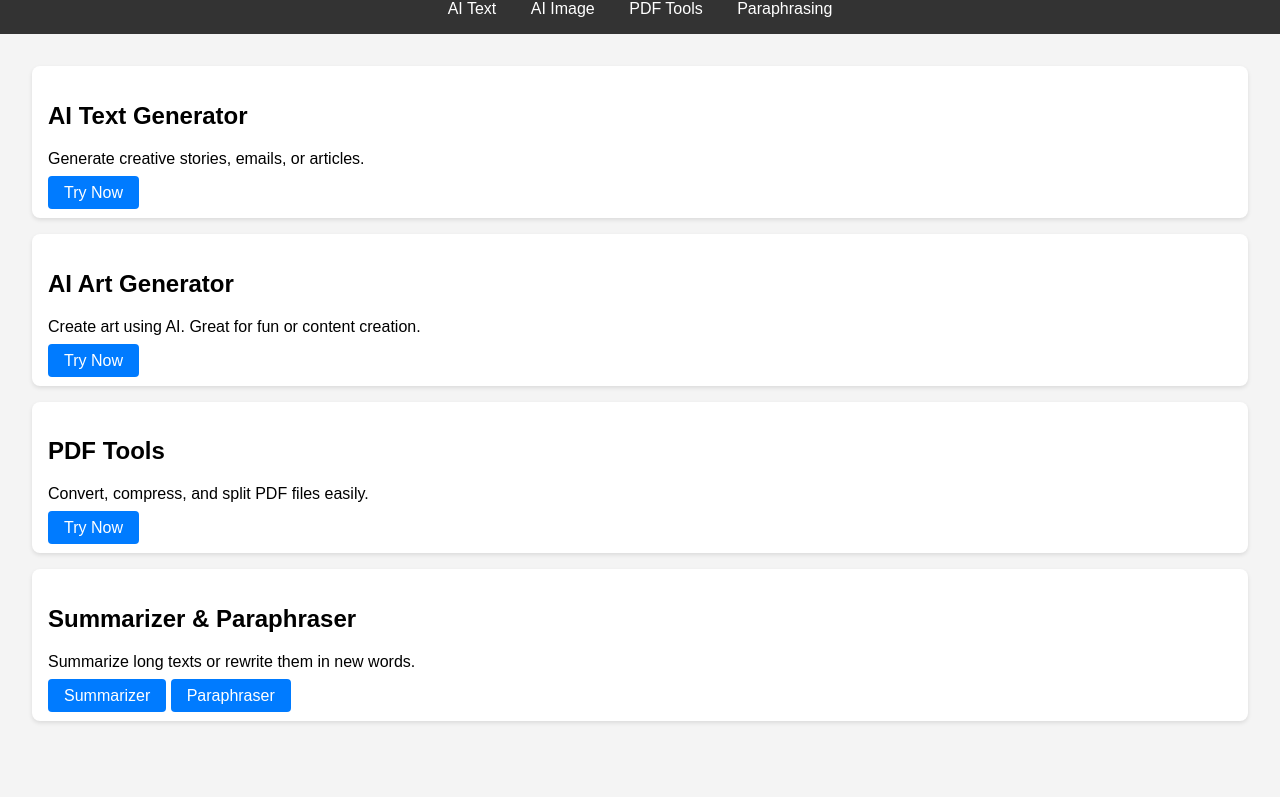
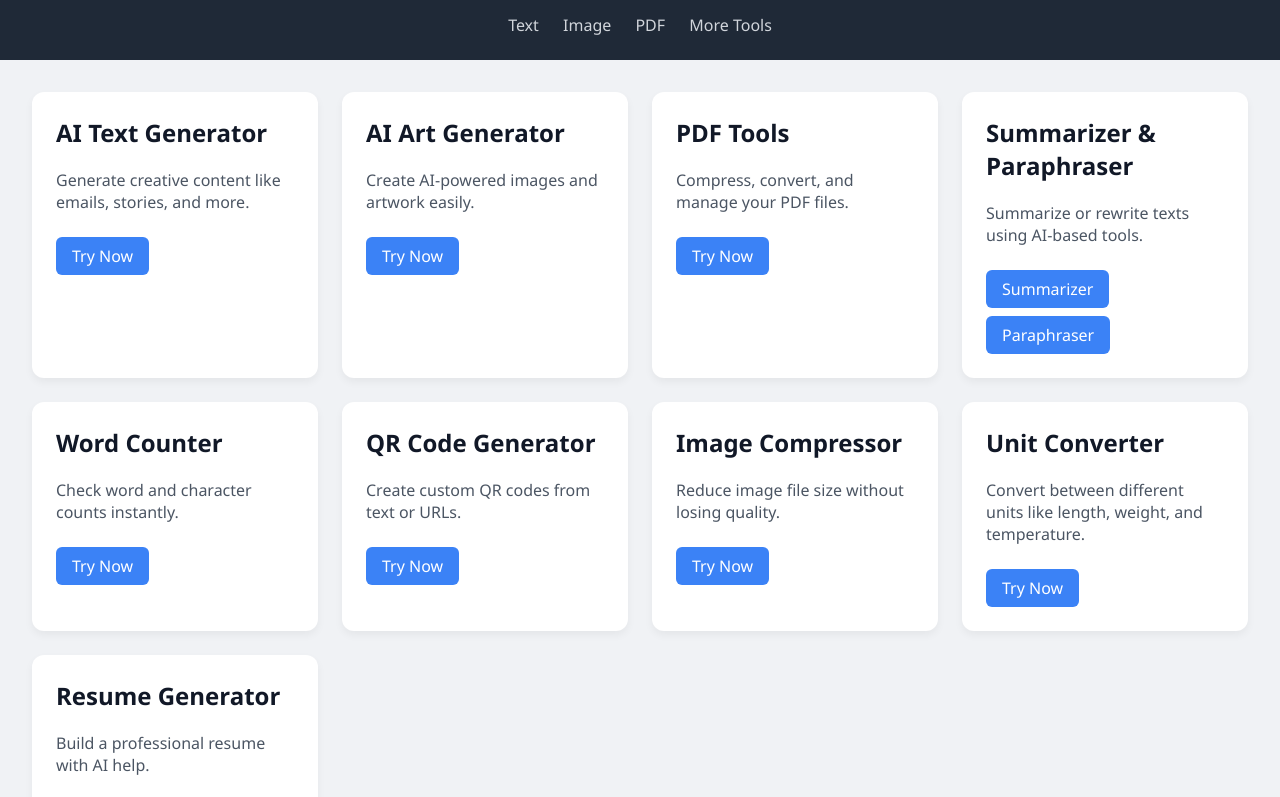
Before and after one commit to MrYuzo/ai-tools-site, a plain HTML site: page index.html in a window 1280 px wide. Shown: the part 96-893 px from the top of the page. Drawn offline with Linux system fonts and the light colour scheme.

Commit message:
Update index.html

```diff
--- a/index.html
+++ b/index.html
@@ -5,56 +5,97 @@
   <meta name="viewport" content="width=device-width, initial-scale=1.0" />
   <title>AI Tools Hub</title>
   <style>
-    body { font-family: Arial, sans-serif; background: #f4f4f4; margin: 0; padding: 0; }
-    header { background: #333; color: #fff; padding: 1rem 2rem; text-align: center; }
-    nav a { margin: 0 15px; color: #fff; text-decoration: none; }
-    .container { padding: 2rem; }
-    .tool { background: #fff; padding: 1rem; margin-bottom: 1rem; border-radius: 8px; box-shadow: 0 2px 4px rgba(0,0,0,0.1); }
-    footer { text-align: center; padding: 1rem; background: #333; color: #fff; margin-top: 2rem; }
-    a.button { background: #007BFF; color: white; padding: 0.5rem 1rem; text-decoration: none; border-radius: 4px; }
-    a.button:hover { background: #0056b3; }
+    body { font-family: 'Segoe UI', sans-serif; background: #f0f2f5; margin: 0; padding: 0; }
+    header { background: #1f2937; color: white; padding: 1.5rem 2rem; text-align: center; }
+    nav a { margin: 0 10px; color: #d1d5db; text-decoration: none; font-weight: 500; }
+    nav a:hover { color: #fff; }
+    .container { display: grid; grid-template-columns: repeat(auto-fit, minmax(250px, 1fr)); gap: 1.5rem; padding: 2rem; }
+    .tool { background: white; padding: 1.5rem; border-radius: 12px; box-shadow: 0 4px 8px rgba(0,0,0,0.05); }
+    .tool h2 { margin-top: 0; color: #111827; }
+    .tool p { color: #4b5563; }
+    a.button {
+      display: inline-block;
+      background: #3b82f6;
+      color: white;
+      padding: 0.5rem 1rem;
+      text-decoration: none;
+      border-radius: 6px;
+      margin-top: 0.5rem;
+    }
+    a.button:hover { background: #2563eb; }
+    footer { text-align: center; padding: 1rem; background: #1f2937; color: #d1d5db; margin-top: 2rem; }
   </style>
 </head>
 <body>
   <header>
     <h1>AI Tools Hub</h1>
     <nav>
-      <a href="#text">AI Text</a>
-      <a href="#image">AI Image</a>
-      <a href="#file">PDF Tools</a>
-      <a href="#summary">Paraphrasing</a>
+      <a href="#text">Text</a>
+      <a href="#image">Image</a>
+      <a href="#file">PDF</a>
+      <a href="#extra">More Tools</a>
     </nav>
   </header>
 
   <div class="container">
     <section id="text" class="tool">
       <h2>AI Text Generator</h2>
-      <p>Generate creative stories, emails, or articles.</p>
+      <p>Generate creative content like emails, stories, and more.</p>
       <a class="button" href="https://huggingface.co/spaces/yuntian-deng/ChatGPT" target="_blank">Try Now</a>
     </section>
 
     <section id="image" class="tool">
       <h2>AI Art Generator</h2>
-      <p>Create art using AI. Great for fun or content creation.</p>
+      <p>Create AI-powered images and artwork easily.</p>
       <a class="button" href="https://www.craiyon.com/" target="_blank">Try Now</a>
     </section>
 
     <section id="file" class="tool">
       <h2>PDF Tools</h2>
-      <p>Convert, compress, and split PDF files easily.</p>
+      <p>Compress, convert, and manage your PDF files.</p>
       <a class="button" href="https://pdfcandy.com/" target="_blank">Try Now</a>
     </section>
 
-    <section id="summary" class="tool">
+    <section class="tool">
       <h2>Summarizer & Paraphraser</h2>
-      <p>Summarize long texts or rewrite them in new words.</p>
+      <p>Summarize or rewrite texts using AI-based tools.</p>
       <a class="button" href="https://smmry.com/" target="_blank">Summarizer</a>
       <a class="button" href="https://quillbot.com/" target="_blank">Paraphraser</a>
+    </section>
+
+    <section id="extra" class="tool">
+      <h2>Word Counter</h2>
+      <p>Check word and character counts instantly.</p>
+      <a class="button" href="https://wordcounter.net/" target="_blank">Try Now</a>
+    </section>
+
+    <section class="tool">
+      <h2>QR Code Generator</h2>
+      <p>Create custom QR codes from text or URLs.</p>
+      <a class="button" href="https://www.qr-code-generator.com/" target="_blank">Try Now</a>
+    </section>
+
+    <section class="tool">
+      <h2>Image Compressor</h2>
+      <p>Reduce image file size without losing quality.</p>
+      <a class="button" href="https://imagecompressor.com/" target="_blank">Try Now</a>
+    </section>
+
+    <section class="tool">
+      <h2>Unit Converter</h2>
+      <p>Convert between different units like length, weight, and temperature.</p>
+      <a class="button" href="https://www.unitconverters.net/" target="_blank">Try Now</a>
+    </section>
+
+    <section class="tool">
+      <h2>Resume Generator</h2>
+      <p>Build a professional resume with AI help.</p>
+      <a class="button" href="https://zety.com/resume-builder" target="_blank">Try Now</a>
     </section>
   </div>
 
   <footer>
-    <p>&copy; 2025 AI Tools Hub. Built with free tools.</p>
+    <p>&copy; 2025 AI Tools Hub. Built using free resources. Share and bookmark!</p>
   </footer>
 </body>
 </html>
```
